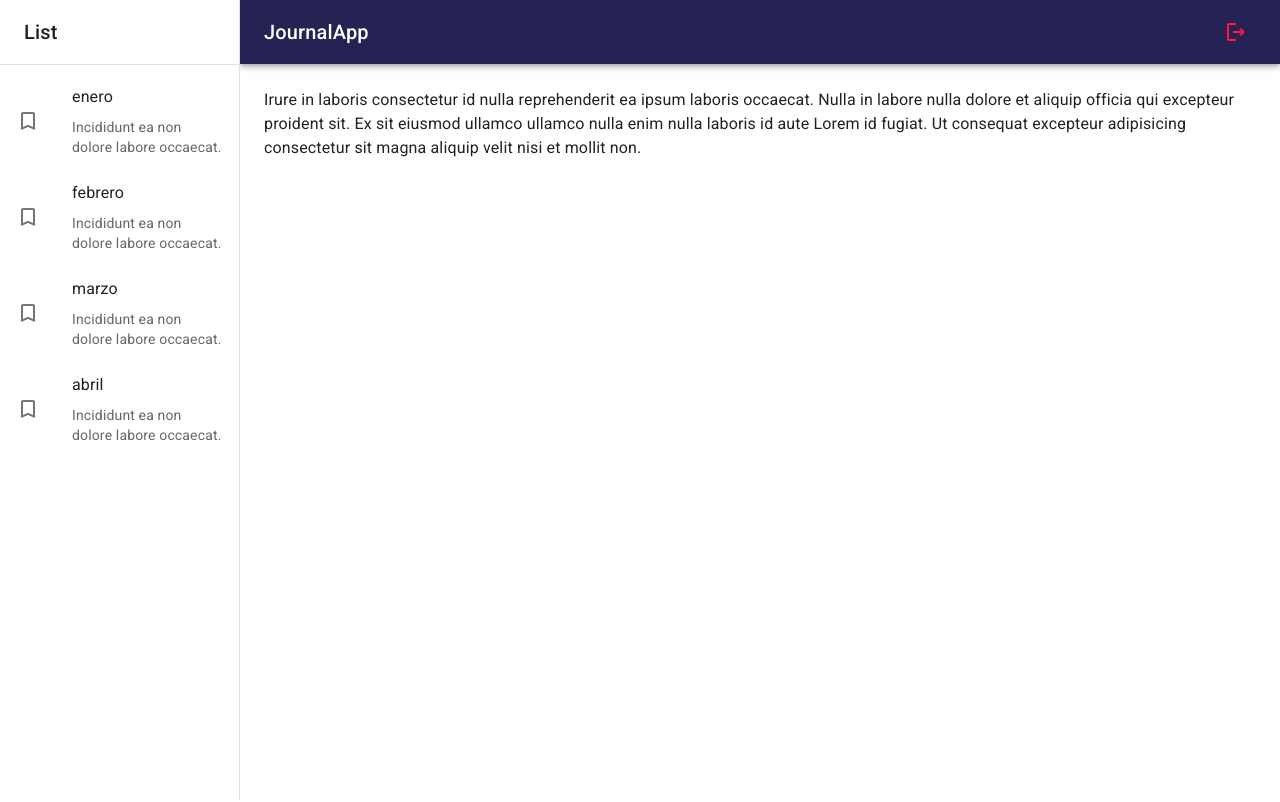
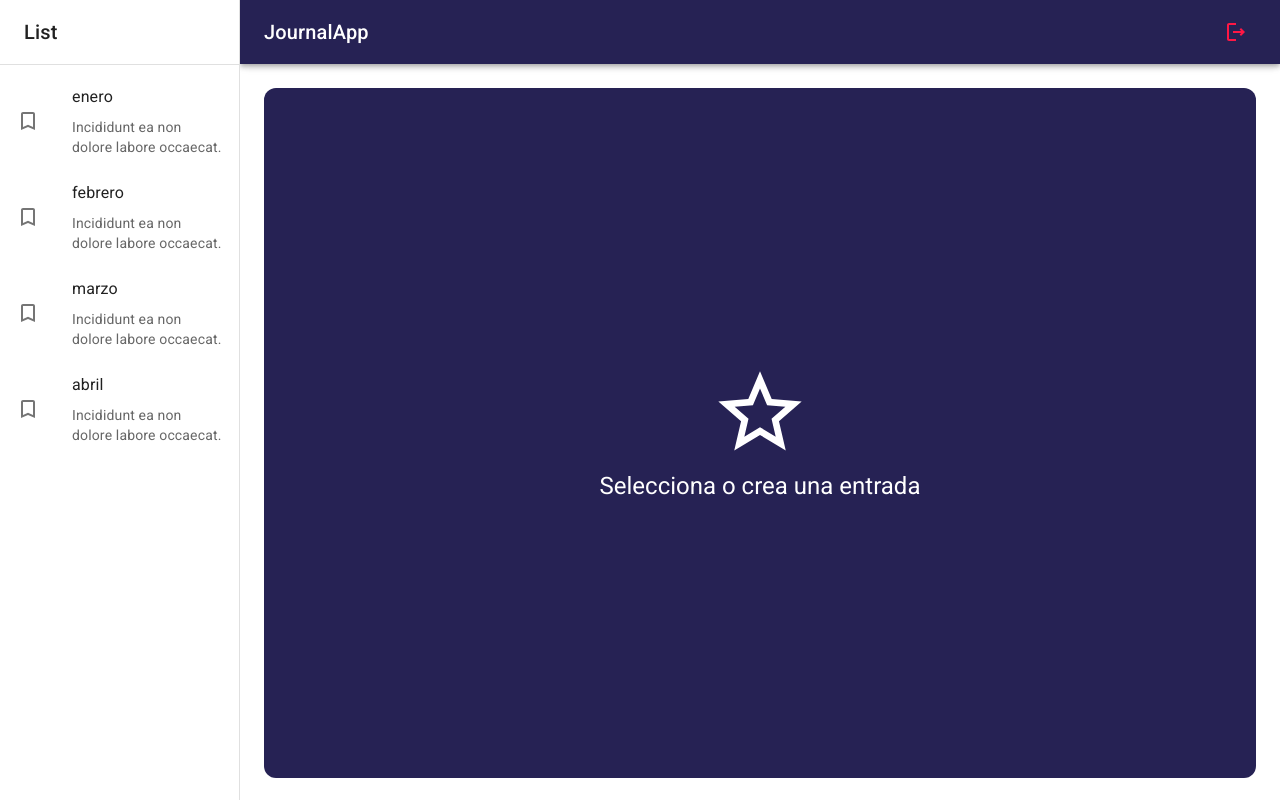
Before and after one commit to PyCeciliaReyes/journal-app, a React (Vite) app: page / in a window 1280 px wide. Built offline with nearby package versions, Linux system fonts and the light colour scheme.

Commit message:
Creacion de la una vista llamada NothingSlectedView

```diff
--- a/src/journal/pages/JournalPage.jsx
+++ b/src/journal/pages/JournalPage.jsx
@@ -1,11 +1,13 @@
 import { Typography } from "@mui/material";
 import { JournalLayout } from "../layout/JournalLayout";
+import { NothingSelectedView } from "../views";
 
 export const JournalPage = () => {
   return (
     <JournalLayout>
-      <Typography>Irure in laboris consectetur id nulla reprehenderit ea ipsum laboris occaecat. Nulla in labore nulla dolore et aliquip officia qui excepteur proident sit. Ex sit eiusmod ullamco ullamco nulla enim nulla laboris id aute Lorem id fugiat. Ut consequat excepteur adipisicing consectetur sit magna aliquip velit nisi et mollit non.</Typography>
+      {/* <Typography>Irure in laboris consectetur id nulla reprehenderit ea ipsum laboris occaecat. Nulla in labore nulla dolore et aliquip officia qui excepteur proident sit. Ex sit eiusmod ullamco ullamco nulla enim nulla laboris id aute Lorem id fugiat. Ut consequat excepteur adipisicing consectetur sit magna aliquip velit nisi et mollit non.</Typography>  */}
        {/*nothing selected  */}
+       <NothingSelectedView />
        {/* note view */}
     </JournalLayout>
   )
--- /dev/null
+++ b/src/journal/views/NothingSelectedView.jsx
@@ -0,0 +1,23 @@
+import { StarOutline } from "@mui/icons-material";
+import { Grid, Typography } from "@mui/material";
+
+
+export const NothingSelectedView = () => {
+  return (
+    <Grid
+      container
+      spacing={0}
+      direction="column"
+      alignItems="center"
+      justifyContent="center"
+      sx={{minHeight:'calc(100vh - 110px)', backgroundColor: 'primary.main', borderRadius:3}}
+    >
+        <Grid item xs={12}>
+            <StarOutline sx={{fontSize: 100, color:'white'}}/>
+        </Grid>
+        <Grid item xs={12}>
+            <Typography color="white" variant="h5">Selecciona o crea una entrada</Typography>
+        </Grid>
+    </Grid>
+  )
+}
--- /dev/null
+++ b/src/journal/views/index.js
@@ -0,0 +1 @@
+export * from './NothingSelectedView';
```
